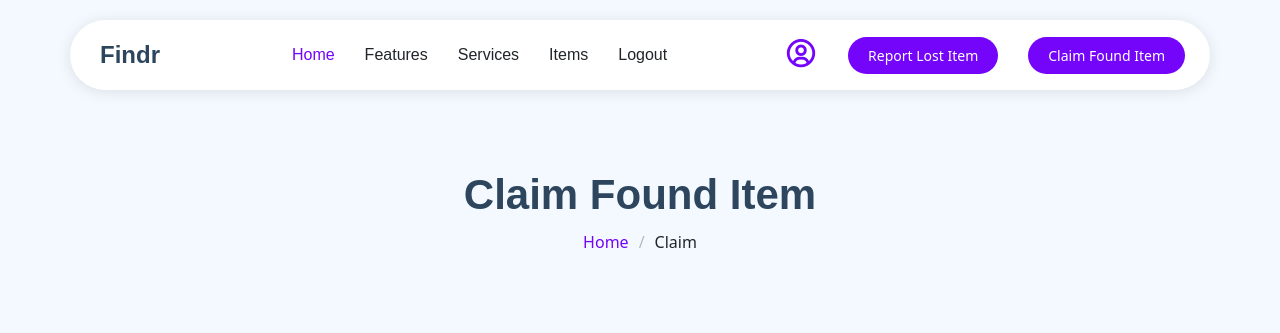
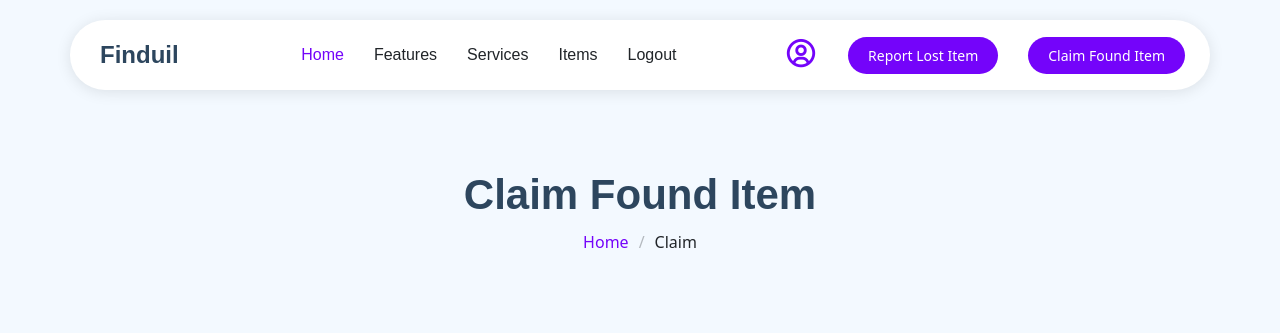
Before and after one commit to findr247/findr, a Django app: page /claim/6 in a window 1280 px wide. Shown: the top 333 px of the page. Run offline with Django 4.2, Linux system fonts and the light colour scheme; a user stored in the database is signed in; data comes from the database, SQL or seed files in the repository; some libraries are stand-ins or nearby versions; some web fonts are replaced.

Commit message:
name change

```diff
--- a/core/templates/index.html
+++ b/core/templates/index.html
@@ -43,7 +43,7 @@
       class="header-container container-fluid container-xl position-relative d-flex align-items-center justify-content-between">
 
       <a href="/" class="logo d-flex align-items-center me-auto me-xl-0">
-        <h1 class="sitename" style="font-weight: bold;">Findr</h1>
+        <h1 class="sitename" style="font-weight: bold;">Finduil</h1>
       </a>
 
       <nav id="navmenu" class="navmenu">
```
